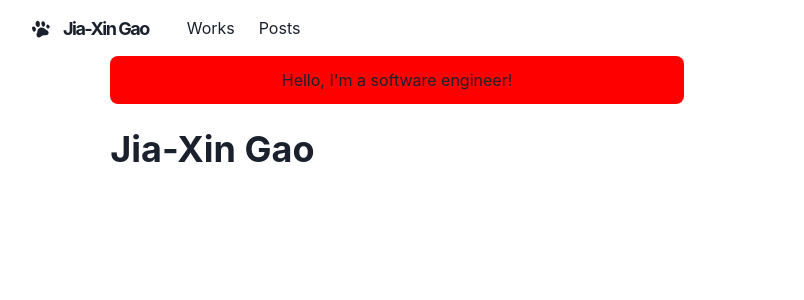
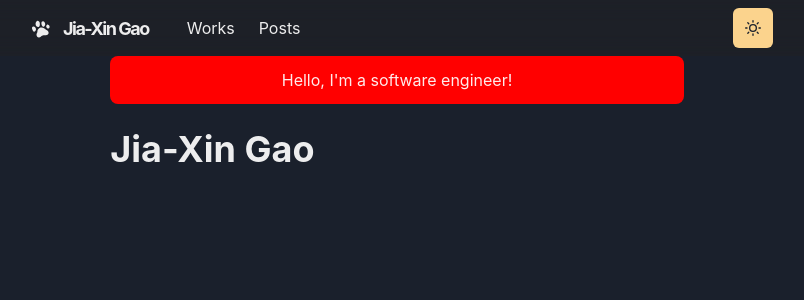
Before and after one commit to jx-gao/website, a Next.js app: page / in a window 1280 px wide. Shown: the top 300 px of the page, without its empty margins (243-1047 px from the left). Built offline with nearby package versions, Linux system fonts and the light colour scheme.

Commit message:
Added light/dark mode toggle

```diff
--- a/components/navbar.js
+++ b/components/navbar.js
@@ -16,6 +16,7 @@ import {
 } from '@chakra-ui/react'
 import { HamburgerIcon } from '@chakra-ui/icons'
 import { forwardRef } from 'react'
+import ThemeToggleButton from './theme-toggle-button'
 
 const LinkItem = ({ href, path, target, children, ...props }) => {
   const active = path === href
@@ -82,6 +83,7 @@ const Navbar = props => {
           </LinkItem>
         </Stack>
         <Box flex={1} align="right">
+          <ThemeToggleButton />
           <Box ml={2} display={{ base: 'inline-block', md: 'none' }}>
             <Menu isLazy id="navbar-menu">
               <MenuButton
--- /dev/null
+++ b/components/theme-toggle-button.js
@@ -0,0 +1,17 @@
+import { IconButton, useColorMode, useColorModeValue } from '@chakra-ui/react'
+import { SunIcon, MoonIcon } from '@chakra-ui/icons'
+
+const ThemeToggleButton = () => {
+  const { toggleColorMode } = useColorMode()
+
+  return (
+    <IconButton
+      aria-label='Toggle theme'
+      colorScheme={useColorModeValue('purple', 'orange')}
+      icon={useColorModeValue(<MoonIcon />, <SunIcon />)}
+      onClick={toggleColorMode}
+    ></IconButton>
+  )
+}
+
+export default ThemeToggleButton
--- /dev/null
+++ b/lib/theme.js
@@ -0,0 +1,55 @@
+import { extendTheme } from "@chakra-ui/react"
+import { mode } from '@chakra-ui/theme-tools'
+
+const styles = {
+  global: props => ({
+    body: {
+      bg: mode('#f0e7db', '#202023')(props)
+    }
+  })
+}
+
+const components = {
+  Heading: {
+    variants: {
+      'section-title': {
+        textDecoration: 'underline',
+        fontSize: 20,
+        textUnderlineOffset: 6,
+        textDecorationColor: '#525252',
+        textDecorationThickness: 4,
+        marginTop: 3,
+        marginBottom: 4
+      }
+    }
+  },
+  Link: {
+    baseStyle: props => ({
+      color: mode('#3d7aed', '#ff63c3')(props),
+      textUnderLineOffset: 3
+    })
+  }
+}
+
+const fonts = {
+  heading: "'M PLUS Rounded 1c'"
+}
+
+const colors = {
+  grassTeal: '#88ccca'
+}
+
+const config = {
+  initialColorMode: 'dark',
+  useSystemColorMode: true
+}
+
+const theme = extendTheme({
+  config,
+  styles,
+  components,
+  colors,
+  fonts
+})
+
+export default theme
--- a/pages/_app.js
+++ b/pages/_app.js
@@ -1,5 +1,6 @@
 import { ChakraProvider } from '@chakra-ui/react'
 import Layout from '../components/layouts/main'
+import theme from '../lib/theme'
 
 const Website = ({ Component, pageProps, router }) => {
   return (
--- /dev/null
+++ b/pages/_document.js
@@ -0,0 +1,18 @@
+import { ColorModeScript } from "@chakra-ui/react"
+import NextDocument, { Html, Head, Main, NextScript } from 'next/document'
+import theme from '../lib/theme'
+
+export default class Document extends NextDocument {
+  render() {
+    return (
+      <Html lang="en">
+        <Head />
+        <body>
+          <ColorModeScript initialColorMode={theme.config.initialColorMode} />
+          <Main />
+          <NextScript />
+        </body>
+      </Html>
+    )
+  }
+}
```
